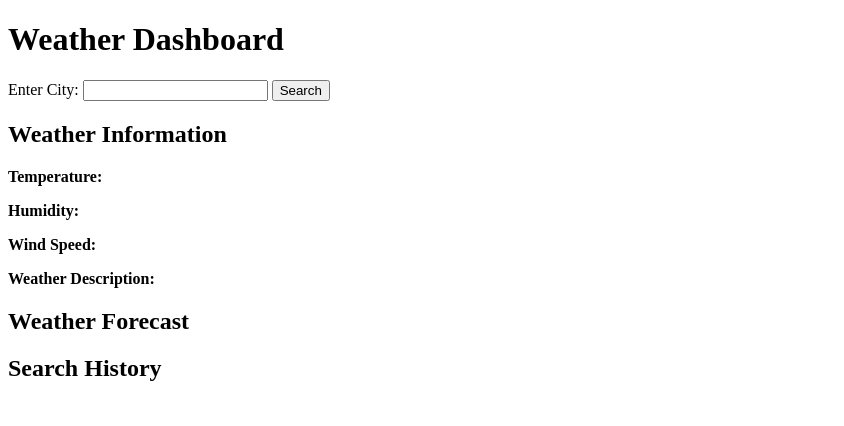
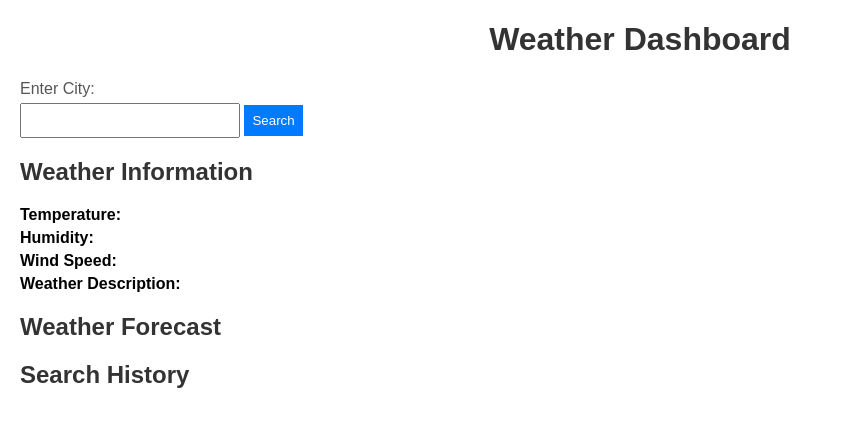
Before and after one commit to GinaKutz/WeatherDashboard, a plain HTML site: page index.html in a window 1280 px wide. Shown: the whole page, without its empty margins (0-844 px from the left). Drawn offline with Linux system fonts and the light colour scheme.

Commit message:
adding style sheet

```diff
--- /dev/null
+++ b/assets/css/style.css
@@ -0,0 +1,81 @@
+body {
+    font-family: 'Arial', sans-serif;
+    margin: 20px;
+}
+
+h1 {
+    text-align: center;
+    color: #333;
+}
+
+form {
+    margin-bottom: 20px;
+}
+
+label {
+    display: block;
+    margin-bottom: 5px;
+    color: #555;
+}
+
+input {
+    padding: 8px;
+    width: 200px;
+}
+
+button {
+    padding: 8px;
+    background-color: #007BFF;
+    color: #fff;
+    border: none;
+    cursor: pointer;
+}
+
+button:hover {
+    background-color: #0056b3;
+}
+
+#result {
+    margin-bottom: 20px;
+    color: #333;
+}
+
+#weatherInfo {
+    margin-bottom: 20px;
+}
+
+#weatherInfo h2 {
+    color: #333;
+}
+
+#weatherInfo p {
+    margin: 5px 0;
+}
+
+#searchHistory, #forecast {
+    margin-bottom: 20px;
+}
+
+#searchHistory h2, #forecast h2 {
+    color: #333;
+}
+
+#historyList, #forecastList {
+    list-style: none;
+    padding: 0;
+}
+
+#historyList a {
+    text-decoration: none;
+    color: #007BFF;
+    cursor: pointer;
+}
+
+#historyList a:hover {
+    text-decoration: underline;
+}
+
+#forecastList li {
+    margin: 5px 0;
+    color: #333;
+}
--- a/index.html
+++ b/index.html
@@ -4,9 +4,8 @@
     <meta charset="UTF-8">
     <meta name="viewport" content="width=device-width, initial-scale=1.0">
     <title>Weather Dashboard</title>
-    <style>
-        /* Add your styles here */
-    </style>
+    <link rel="stylesheet" type="text/css" href="./assets/css/style.css">
+
 </head>
 <body>
 
```
